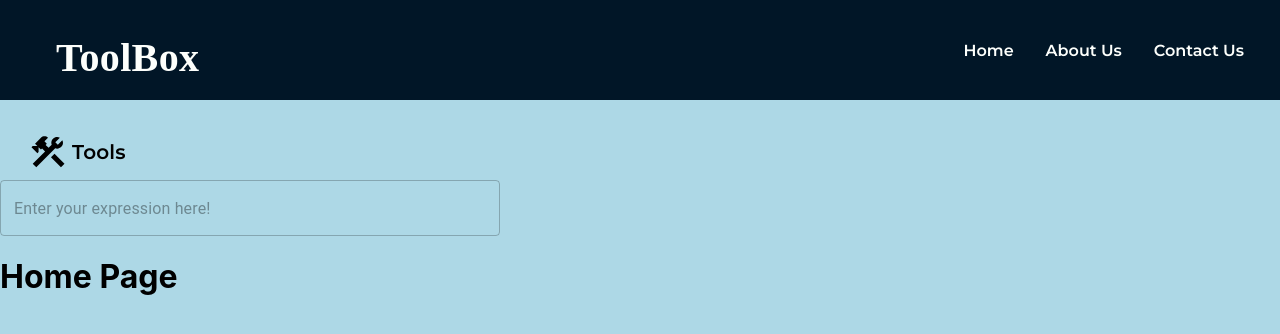
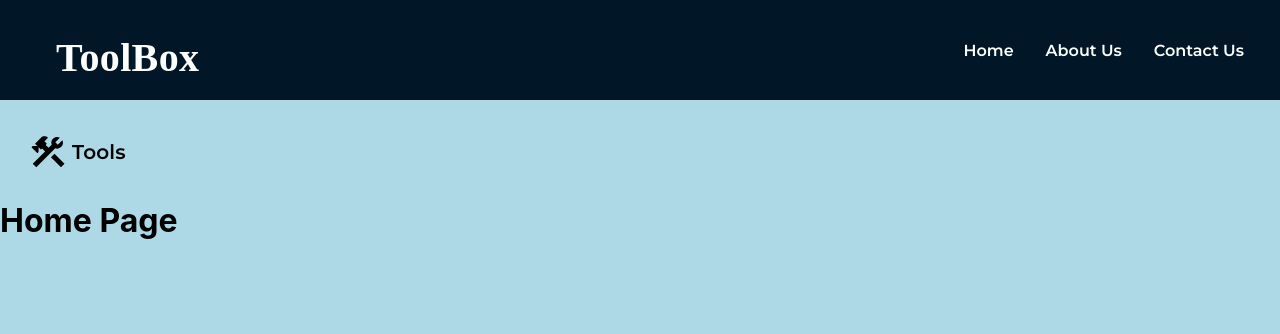
Before and after one commit to songFanAccount/ToolBo, a React (Create React App) app in the folder toolbox/: page / in a window 1280 px wide. Shown: the top 334 px of the page. Built offline with nearby package versions, Linux system fonts and the light colour scheme; a web font is replaced by a local one.

Commit message:
MathEP: Removed, will use JS libraries for maths

```diff
--- a/toolbox/src/components/Maths/MathsExpressionParser.jsx
+++ /dev/null
@@ -1,18 +0,0 @@
-import { Box, TextField } from "@mui/material";
-
-function MathsExpressionParser(props) {
-    return (
-        <Box
-            sx={props.sx}
-        >
-            <TextField
-                placeholder="Enter your expression here!"
-                sx={{
-                    width: 1
-                }}
-            />
-        </Box>
-    )
-}
-
-export default MathsExpressionParser
--- a/toolbox/src/components/UI/DefaultLayout.jsx
+++ b/toolbox/src/components/UI/DefaultLayout.jsx
@@ -2,7 +2,6 @@ import { Box, useMediaQuery } from '@mui/material';
 import { Outlet } from 'react-router-dom';
 import Header from './Header/Header';
 import SideNavBar from './SideNavBar';
-import MathsExpressionParser from '../Maths/MathsExpressionParser';
 
 function DefaultLayout() {
     /*
@@ -25,11 +24,6 @@ function DefaultLayout() {
         >
             <Header dimX={dimX}/>
             {dimX > 0 && <SideNavBar dimX={dimX} inHeader={false}/>}
-            <MathsExpressionParser
-                sx={{
-                    width: 500,
-                }}
-            />
             <Outlet dimX={dimX}/>
         </Box>
     )
```
